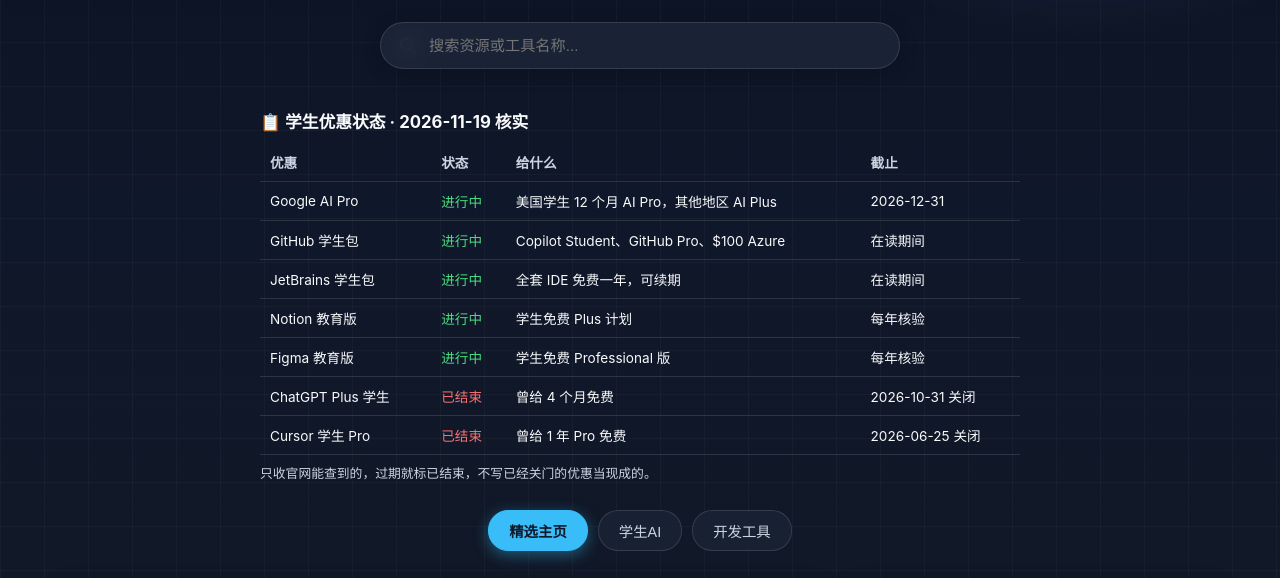
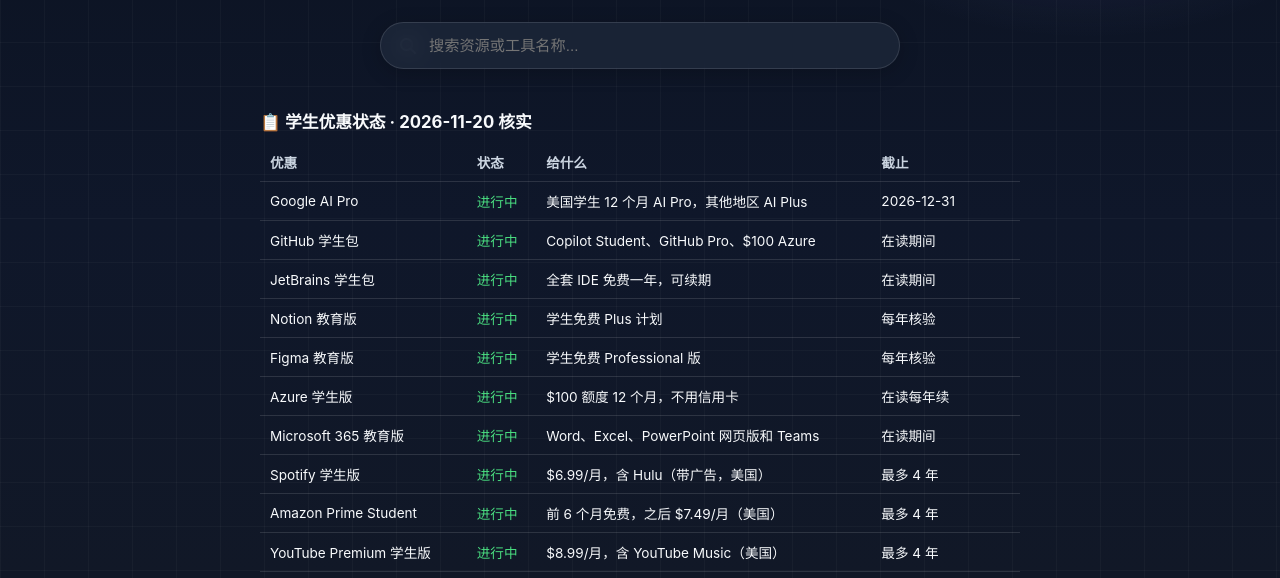
Before and after one commit to tiny-cs/tiny-site, a plain HTML site: page index.html in a window 1280 px wide. Shown: the part 222-800 px from the top of the page. Drawn offline with Linux system fonts and the light colour scheme.

Commit message:
Update status table to 2026-11-20, add Azure, Microsoft 365 and student discounts

```diff
--- a/index.html
+++ b/index.html
@@ -328,7 +328,7 @@
   <main>
     <!-- 学生优惠实时状态 -->
     <section class="status">
-      <h2>📋 学生优惠状态 · 2026-11-19 核实</h2>
+      <h2>📋 学生优惠状态 · 2026-11-20 核实</h2>
       <table>
         <tr><th>优惠</th><th>状态</th><th>给什么</th><th>截止</th></tr>
         <tr><td>Google AI Pro</td><td class="open">进行中</td><td>美国学生 12 个月 AI Pro，其他地区 AI Plus</td><td>2026-12-31</td></tr>
@@ -336,6 +336,11 @@
         <tr><td>JetBrains 学生包</td><td class="open">进行中</td><td>全套 IDE 免费一年，可续期</td><td>在读期间</td></tr>
         <tr><td>Notion 教育版</td><td class="open">进行中</td><td>学生免费 Plus 计划</td><td>每年核验</td></tr>
         <tr><td>Figma 教育版</td><td class="open">进行中</td><td>学生免费 Professional 版</td><td>每年核验</td></tr>
+        <tr><td>Azure 学生版</td><td class="open">进行中</td><td>$100 额度 12 个月，不用信用卡</td><td>在读每年续</td></tr>
+        <tr><td>Microsoft 365 教育版</td><td class="open">进行中</td><td>Word、Excel、PowerPoint 网页版和 Teams</td><td>在读期间</td></tr>
+        <tr><td>Spotify 学生版</td><td class="open">进行中</td><td>$6.99/月，含 Hulu（带广告，美国）</td><td>最多 4 年</td></tr>
+        <tr><td>Amazon Prime Student</td><td class="open">进行中</td><td>前 6 个月免费，之后 $7.49/月（美国）</td><td>最多 4 年</td></tr>
+        <tr><td>YouTube Premium 学生版</td><td class="open">进行中</td><td>$8.99/月，含 YouTube Music（美国）</td><td>最多 4 年</td></tr>
         <tr><td>ChatGPT Plus 学生</td><td class="closed">已结束</td><td>曾给 4 个月免费</td><td>2026-10-31 关闭</td></tr>
         <tr><td>Cursor 学生 Pro</td><td class="closed">已结束</td><td>曾给 1 年 Pro 免费</td><td>2026-06-25 关闭</td></tr>
       </table>
```
